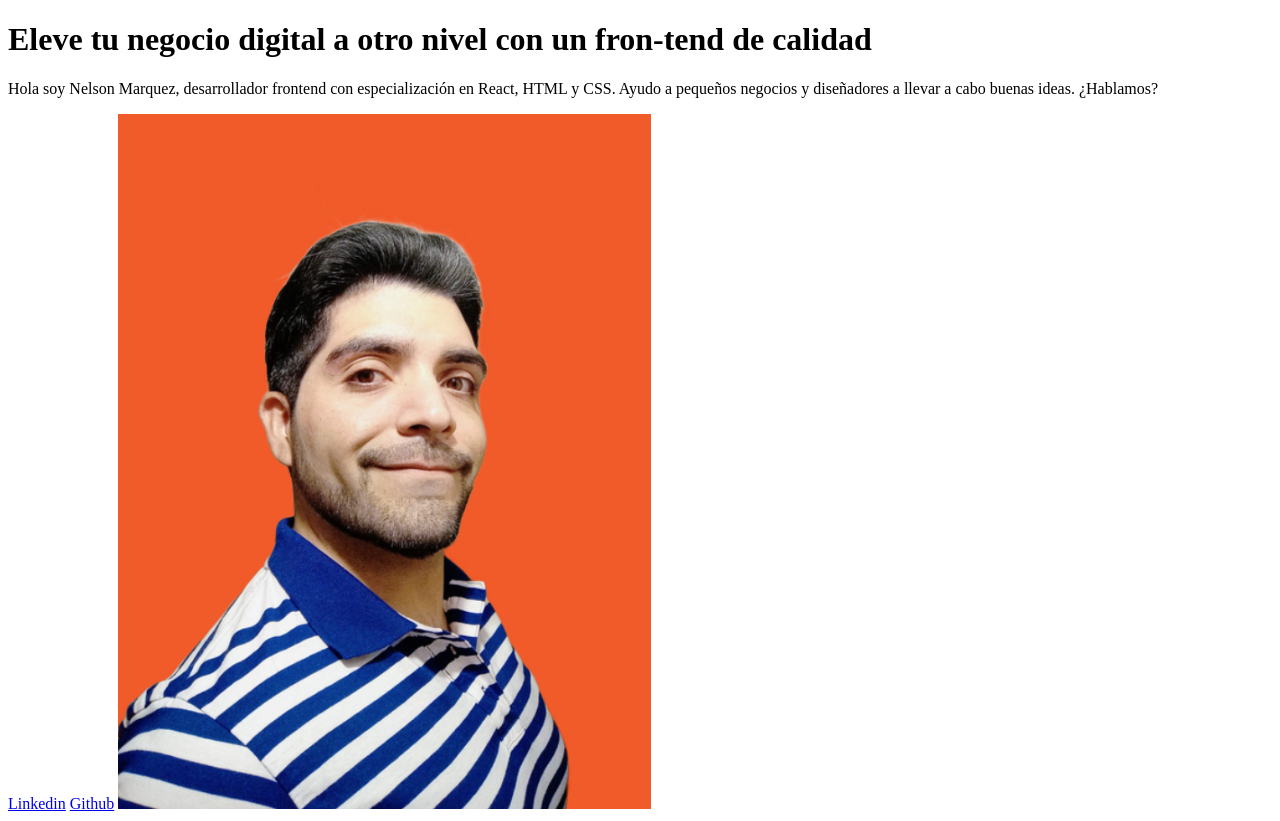
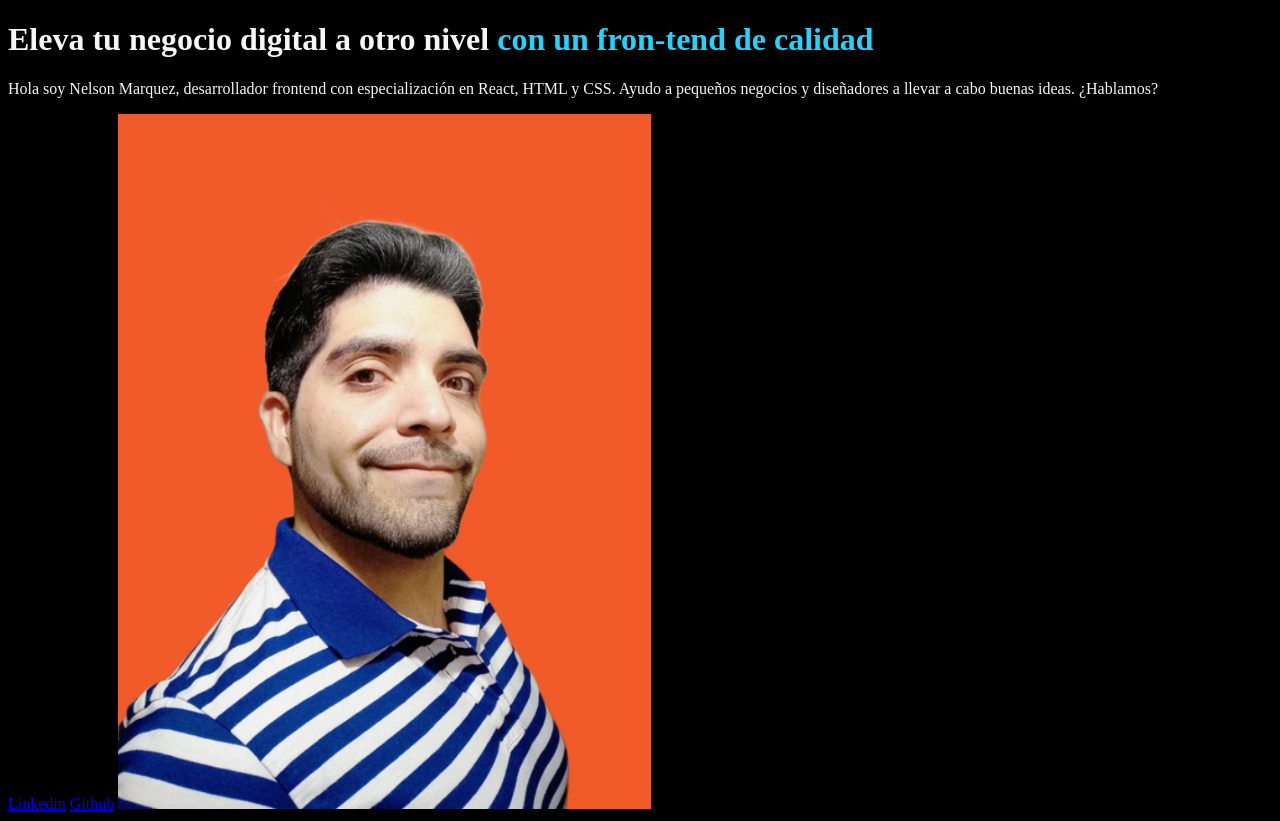
Before and after one commit to NelsonMarquezRomero/HTML_y_CSS_1_-Alura, a plain HTML site: page index.html in a window 1280 px wide. Drawn offline with Linux system fonts and the light colour scheme.

Commit message:
Creating the first version of style.css

```diff
--- a/index.html
+++ b/index.html
@@ -4,6 +4,7 @@
     <meta charset="UTF-8">
     <meta name="viewport" content="width=device-width, initial-scale=1.0">
     <title>Portafolio</title>
+    <link rel="stylesheet" href="./style.css">
 </head>
 <body>
     <header>
@@ -11,7 +12,7 @@
     </header>
 
     <main>
-        <h1>Eleve tu negocio digital a otro nivel <strong>con un fron-tend de calidad</strong></h1>
+        <h1>Eleva tu negocio digital a otro nivel <strong>con un fron-tend de calidad</strong></h1>
         <p>
            Hola soy Nelson Marquez, desarrollador frontend con especialización
            en React, HTML y CSS. Ayudo a pequeños negocios y diseñadores
--- /dev/null
+++ b/style.css
@@ -0,0 +1,8 @@
+body {
+    background-color: #000000;
+    color: #f6f6f6
+}
+
+strong {
+    color:#22d4fd;
+}
```
